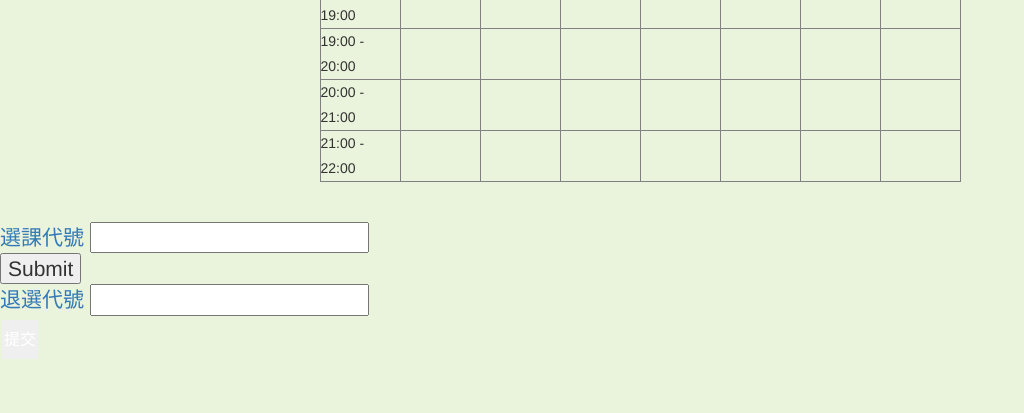
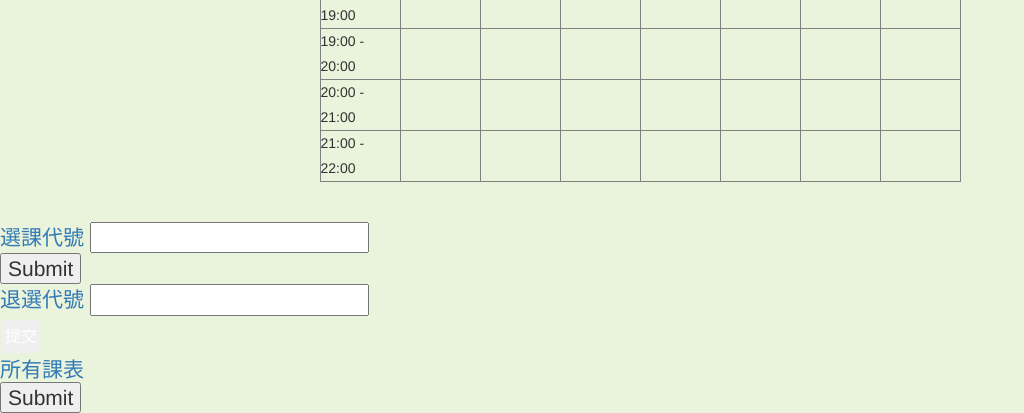
Before and after one commit to liubohung/database_W, a PHP site: page /welcome2.php in a window 1280 px wide. Shown: the part 726-1139 px from the top of the page, without its empty margins (0-1024 px from the left). Before the commit the page ends 1085 px from the top, so only its background shows below. Run offline with PHP 8.4, Linux system fonts and the light colour scheme; the visitor is signed in with stand-in values (Sample User, id 1); data that the repository does not hold is empty; some libraries are stand-ins or nearby versions.

Commit message:
change welcome2.php add path

```diff
--- a/welcome.php
+++ b/welcome.php
@@ -17,7 +17,7 @@
 		.button {
   			border: none;
   			color: white;
-  			padding: 16px 32px;
+  			padding: 4px 3px;
   			text-align: center;
   			text-decoration: none;
   			display: inline-block;
--- a/welcome2.php
+++ b/welcome2.php
@@ -17,7 +17,7 @@
 		.button {
   		border: none;
   		color: white;
-  		padding: 7px 2px;
+  		padding: 4px 3px;
   		text-align: center;
   		text-decoration: none;
   		display: inline-block;
@@ -122,7 +122,12 @@
 	<form name="subclass" action="subclass.php" method="post" class="fromcss" >
 		<a>退選代號 <input class ="inputcss" type="text" name="subchoose"></a>
 		<br>
-		<button id="submitBtn" class="button" onclick="CheckText()">提交</button>
+		<button id="submitBtn" class="button" onclick="CheckText()"> 提交 </button>
+	</form>
+	<form action="welcome.php" method="post" class="fromcss" >
+		<a>所有課表 </a>
+		<br>
+		<input type="submit" name="gogo">
 	</form>
 </body>
 </html>
```
